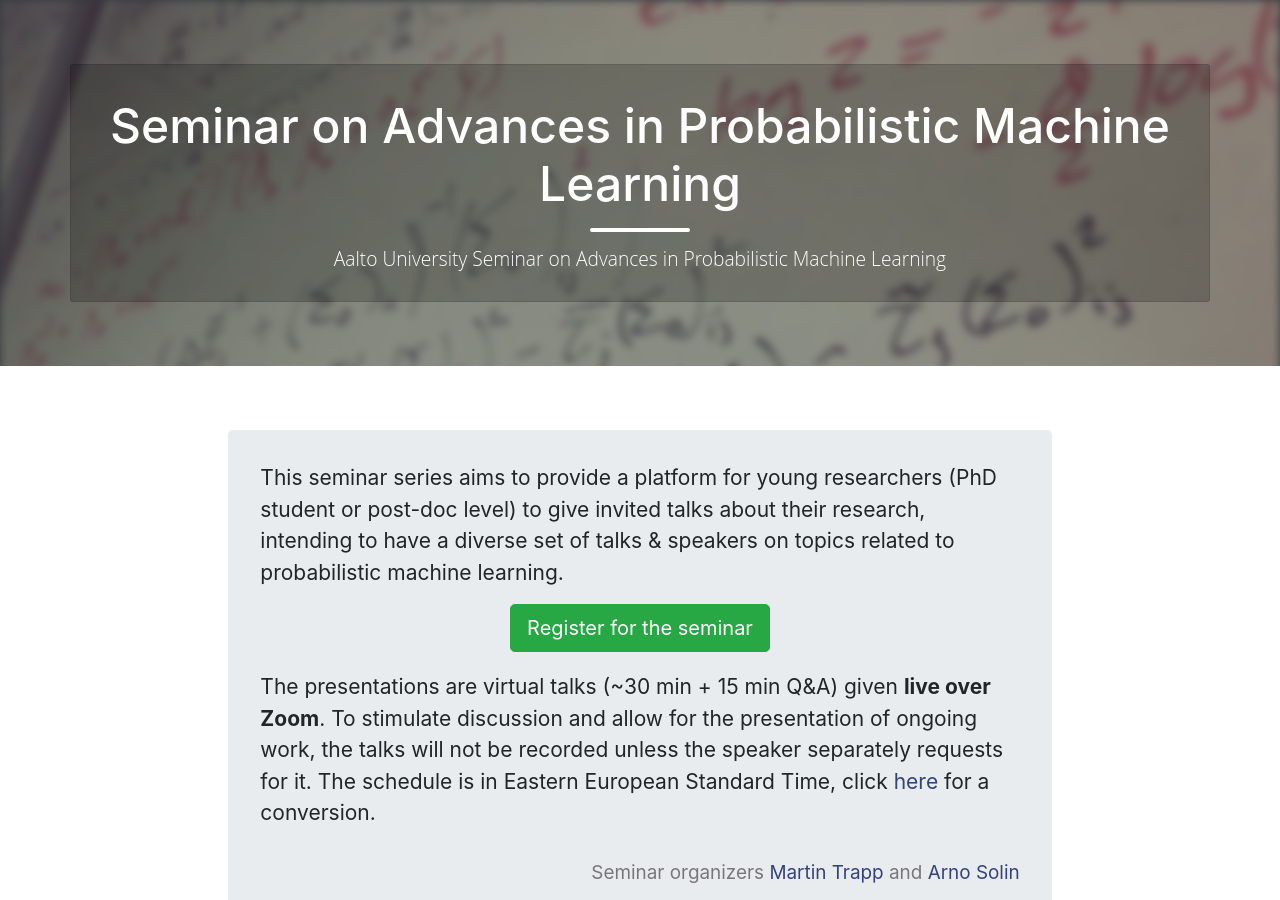
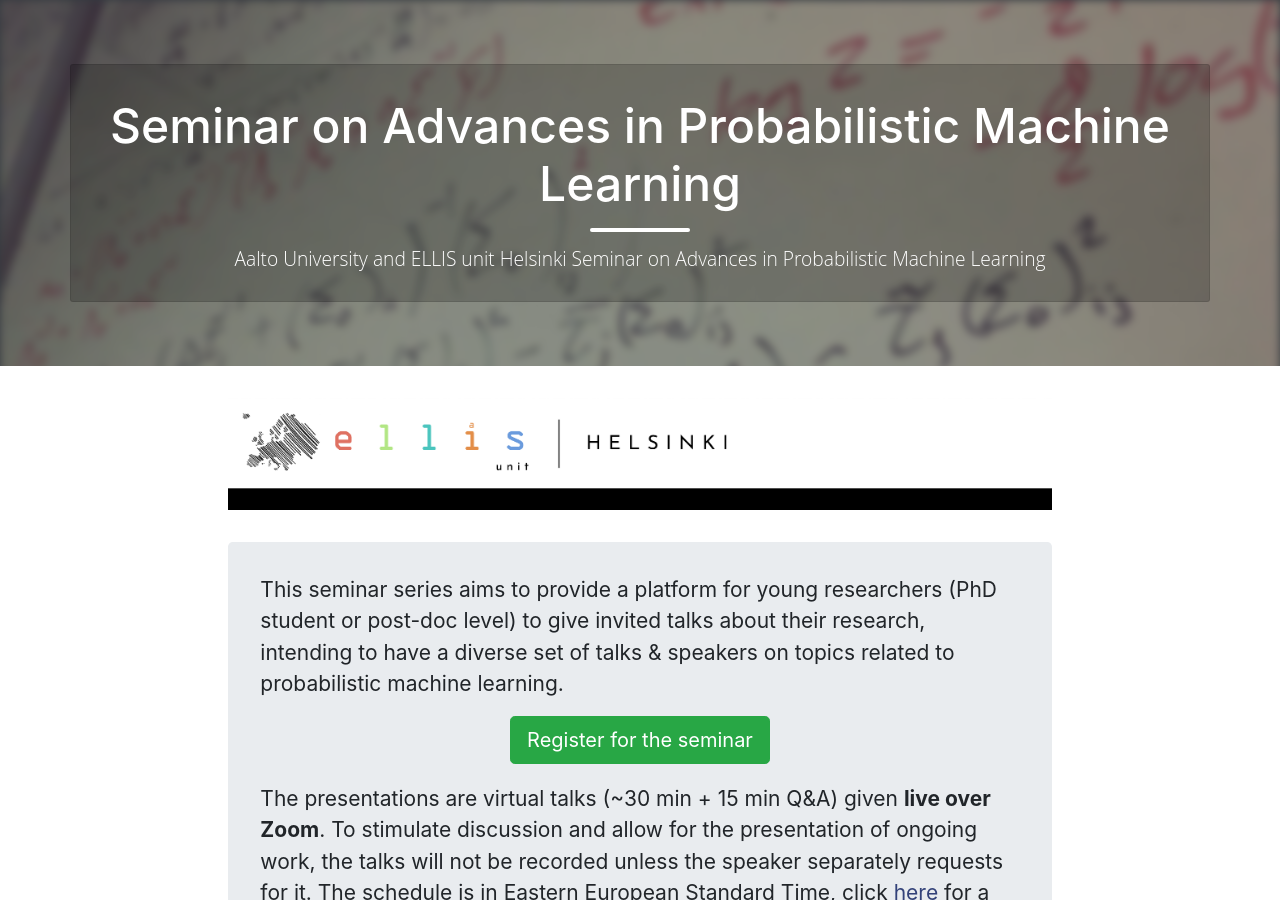
Before and after one commit to AaltoML/apml, a Jekyll site: the page built from index.html, in a window 1280 px wide and 900 px high. Built offline with Jekyll 4.4.1, drawn with Linux system fonts in a browser that asks for light colours.

Commit message:
ELLIS branding

```diff
--- a/_config.yml
+++ b/_config.yml
@@ -13,7 +13,7 @@
   - .sass-cache
 
 title: "Seminar on Advances in Probabilistic Machine Learning"
-description: "Aalto University Seminar on Advances in Probabilistic Machine Learning"
+description: "Aalto University and ELLIS unit Helsinki Seminar on Advances in Probabilistic Machine Learning"
 
 information: This seminar series aims to provide a platform for young researchers (PhD student or post-doc level) to give invited talks about their research, intending to have a diverse set of talks & speakers on topics related to probabilistic machine learning.
 
--- a/index.html
+++ b/index.html
@@ -18,7 +18,7 @@
 </div>
 
 <!--
-<img src="{{ site.baseurl }}/assets/Logo_ELLIS.png" class="img-responsive mw-80 float-right">
+<img src="{{ site.baseurl }}/assets/Logo_ELLIS.png" class="img-responsive mw-80 float-right" />
 -->
 
 <div class="container-md">
@@ -28,6 +28,8 @@
 <div class="col-xl-8 offset-xl-2 col-lg-10 offset-lg-1">
 
 <!-- Information -->
+
+<img src="{{ site.baseurl }}/assets/ELLIS.png" style="width:100%" />
 
 <div class="jumbotron information">
   {{ site.information | markdownify }}
```
Also changed, not shown: assets/ELLIS.png (added), assets/Logo_ELLIS.png (deleted).
